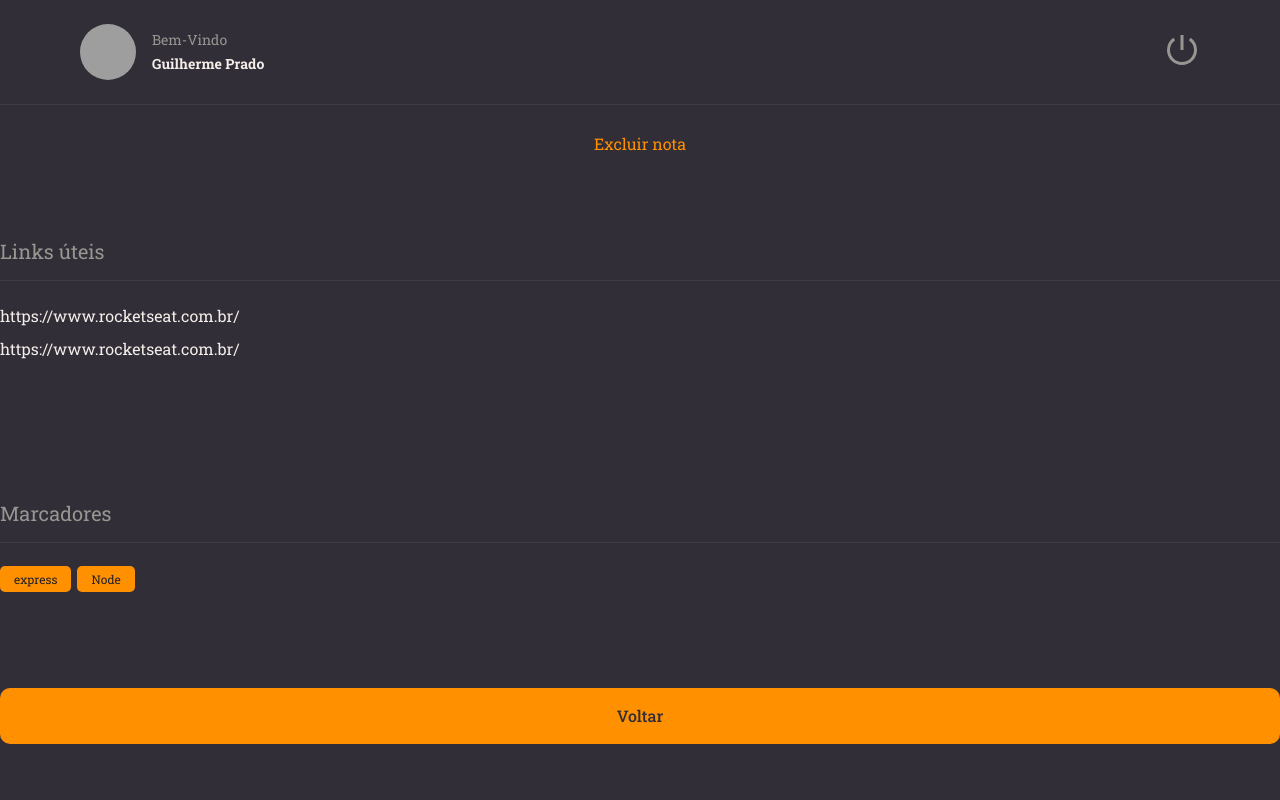
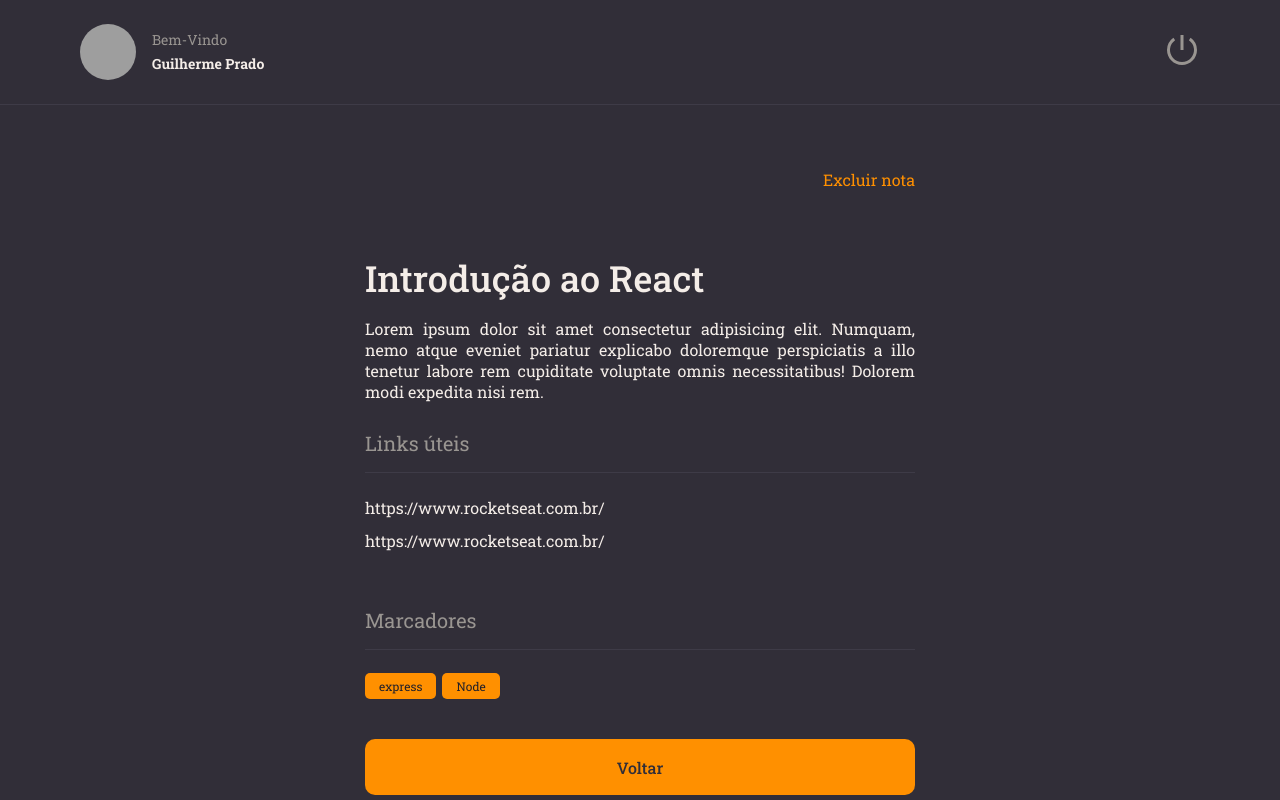
Before and after one commit to guipradocardoso/Rocket-Notes, a React (Vite) app: page / in a window 1280 px wide. Built offline with nearby package versions, Linux system fonts and the light colour scheme; grey boxes are pictures that could not be loaded.

Commit message:
finalizing details interface

```diff
--- a/src/components/ButtonText/index.jsx
+++ b/src/components/ButtonText/index.jsx
@@ -1,7 +1,6 @@
 import { Container } from './styles';
 
 export function ButtonText({ title, ...rest }) {
-
    return (
       <Container
          type="button"
--- a/src/components/ButtonText/styles.js
+++ b/src/components/ButtonText/styles.js
@@ -1,11 +1,9 @@
-import styled from "styled-components";
+import styled from 'styled-components';
 
 export const Container = styled.button`
+  background: none;
+  color: ${({ theme }) => theme.COLORS.ORANGE};
 
-   background: none;
-   color: ${({ theme }) => theme.COLORS.ORANGE};
-
-   border: none;
-   font-size: 16px;
-
-`
+  border: none;
+  font-size: 16px;
+`;
--- a/src/components/Section/styles.js
+++ b/src/components/Section/styles.js
@@ -1,7 +1,7 @@
 import styled from "styled-components";
 
 export const Container = styled.section`
-   margin: 56px 0 28px;
+   margin: 28px 0 ;
 
    > h2 {
       border-bottom-width: 1px;
--- a/src/pages/Details/index.jsx
+++ b/src/pages/Details/index.jsx
@@ -1,9 +1,9 @@
-import { Container, Links } from "./styles"
+import { Container, Links, Content } from "./styles"
 
+import { Tag } from "../../components/Tag"
+import { Button } from "../../components/Button"
 import { Header } from "../../components/Header"
-import { Button } from "../../components/Button"
 import { Section } from "../../components/Section"
-import { Tag } from "../../components/Tag"
 import { ButtonText } from "../../components/ButtonText"
 
 
@@ -13,14 +13,22 @@
     <Container>
       <Header />
 
+      <main>
+        <Content>
           <ButtonText title="Excluir nota" />
+          <h1>
+            Introdução ao React
+          </h1>
+
+          <p>
+            Lorem ipsum dolor sit amet consectetur adipisicing elit. Numquam, nemo atque eveniet pariatur explicabo doloremque perspiciatis a illo tenetur labore rem cupiditate voluptate omnis necessitatibus! Dolorem modi expedita nisi rem.
+          </p>
 
           <Section title="Links úteis">
             <Links>
               <li><a href="#">https://www.rocketseat.com.br/</a></li>
               <li><a href="#">https://www.rocketseat.com.br/</a></li>
             </Links>
-
           </Section>
 
           <Section title="Marcadores">
@@ -29,6 +37,8 @@
           </Section>
 
           <Button title="Voltar" />
+        </Content>
+      </main>
     </Container>
   )
 }
--- a/src/pages/Details/styles.js
+++ b/src/pages/Details/styles.js
@@ -9,6 +9,13 @@
    grid-template-areas:
    "header"
    "content";
+
+   > main {
+      grid-area: content;
+      overflow-y: auto;
+      padding: 64px 0;
+
+   }
 
 `
 
@@ -23,3 +30,30 @@
       color: ${({ theme }) => theme.COLORS.WHITE}
    }
 `
+
+export const Content = styled.div`
+   max-width: 550px;
+   margin: 0 auto;
+
+   display: flex;
+   flex-direction: column;
+
+   > button:first-child {
+      align-self: end;
+   }
+
+   > h1 {
+      font-size: 36px;
+      font-weight: 500;
+      padding-top: 64px;
+   }
+
+   > p {
+      font-size: 16px;
+      margin-top: 16px;
+      text-align: justify;
+   }
+
+
+
+`
```
Also changed, not shown: src/components/Button/index.jsx (+3 -8 lines), .eslintrc.cjs (deleted), .eslintrc.json (added). Lines whose indentation alone changed are shown as unchanged.
